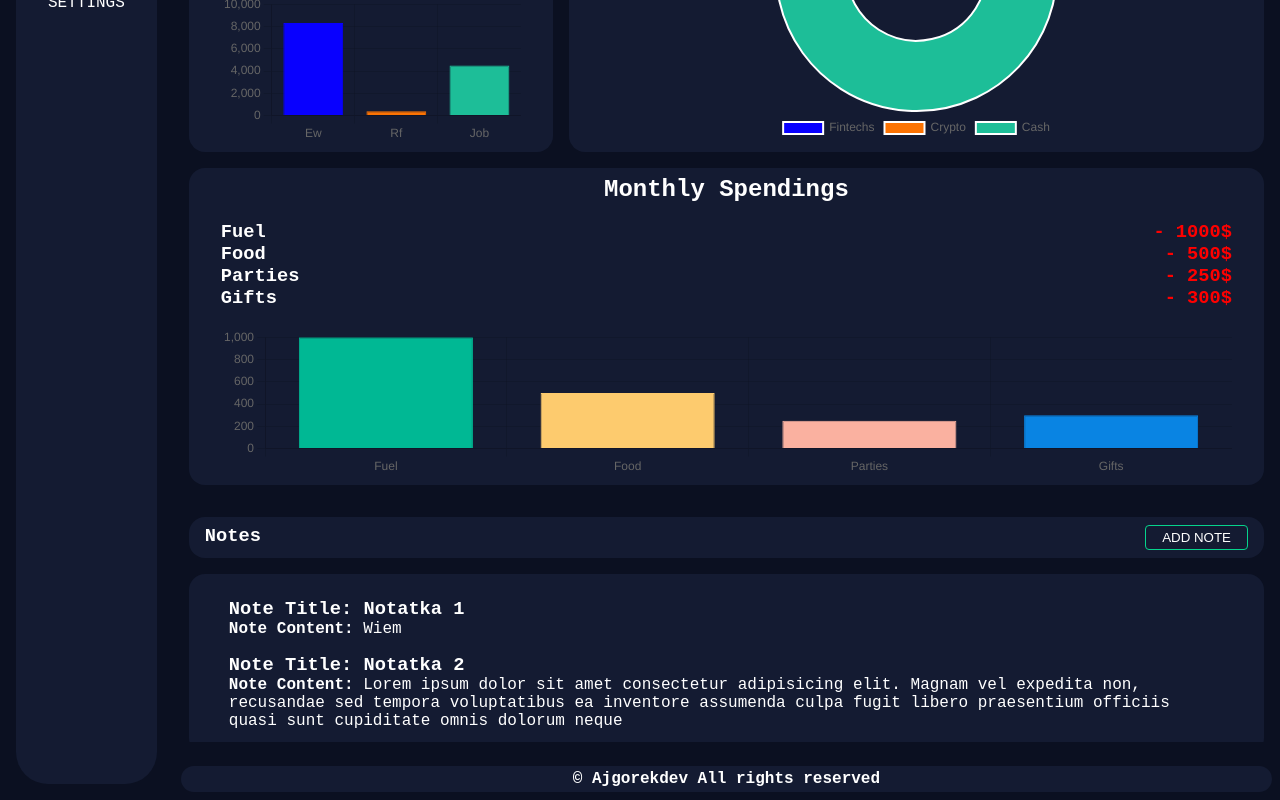
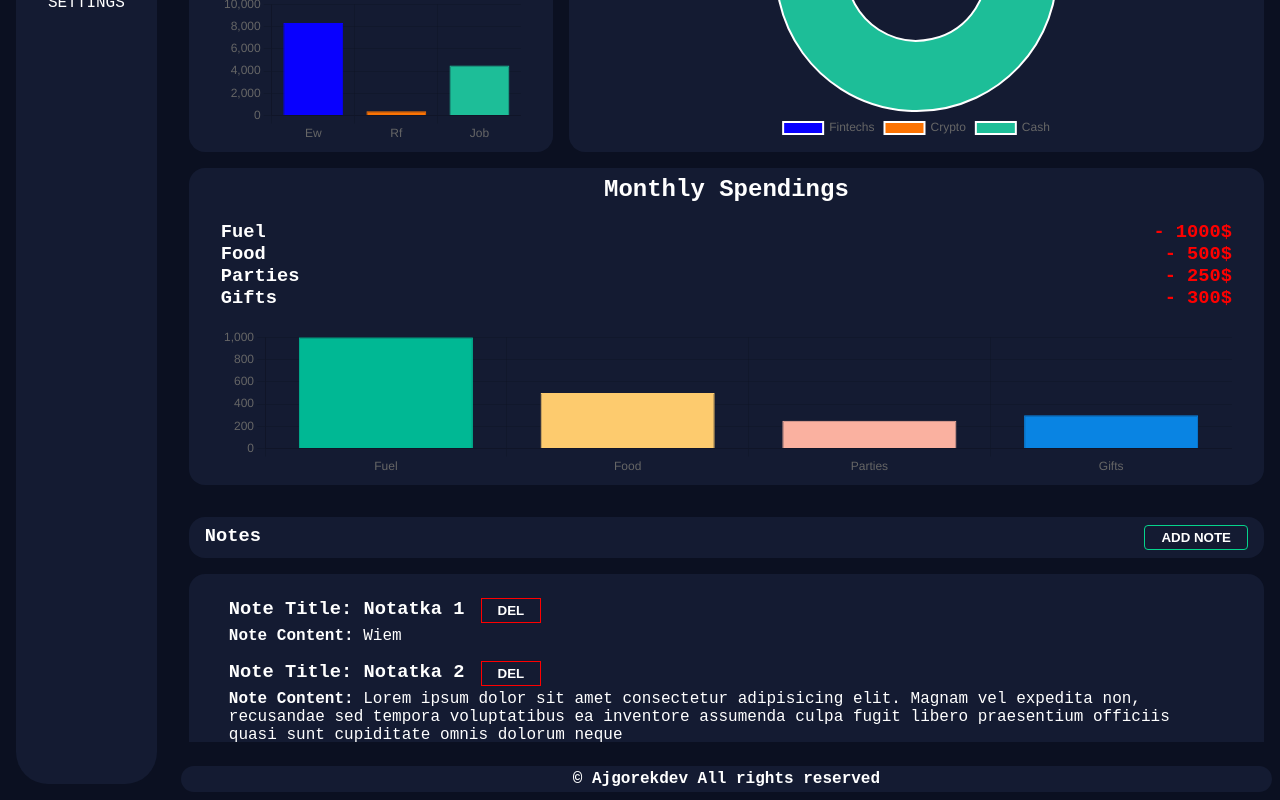
Before and after one commit to Ajgorek04/Financial-Dashboard_NEXTJS, a Next.js app: page / in a window 1280 px wide. Shown: the part 369-1169 px from the top of the page. Built offline with nearby package versions, Linux system fonts and the light colour scheme.

Commit message:
adding del button

```diff
--- a/src/app/components/Notes/Notes.jsx
+++ b/src/app/components/Notes/Notes.jsx
@@ -38,7 +38,10 @@ export function Notes() {
             {notes.map((note) => {
               return (
                 <li key={note.name}>
-                  <h3>Note Title: {note.name}</h3>
+                  <div className={styles.noteTitle}>
+                    <h3>Note Title: {note.name}</h3>
+                    <button>DEL</button>
+                  </div>
                   <p>
                     <b>Note Content: </b> {note.content}
                   </p>
--- a/src/app/components/Notes/Notes.module.css
+++ b/src/app/components/Notes/Notes.module.css
@@ -20,6 +20,26 @@
   overflow-y: auto;
 }
 
+.noteTitle {
+  display: flex;
+  gap: 1rem;
+  margin-bottom: 0.25rem;
+}
+
+.noteTitle button {
+  background: none;
+  border: 1px solid #ff0000;
+  color: #fff;
+  padding: 0.25rem 1rem;
+  cursor: pointer;
+  font-weight: bold;
+}
+
+.noteTitle button:hover {
+  background: #ff0000;
+  color: #000;
+}
+
 .addNote button {
   background: none;
   border: 1px solid #06d48c;
@@ -27,6 +47,12 @@
   padding: 0.25rem 1rem;
   border-radius: 0.25rem;
   cursor: pointer;
+  font-weight: bold;
+}
+
+.addNote button:hover {
+  background-color: #06d48c;
+  color: #000;
 }
 
 .noteList {
```
